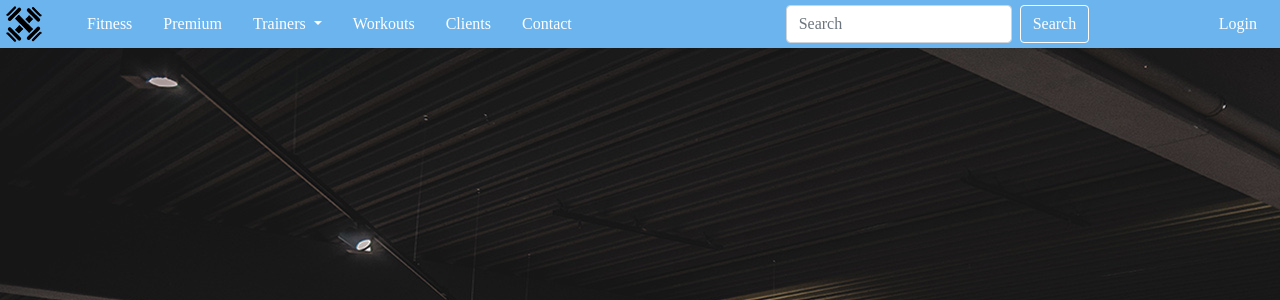
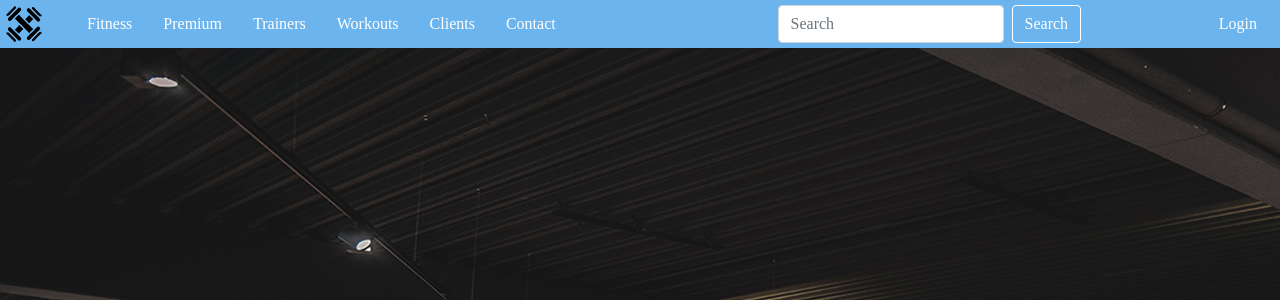
Before and after one commit to MarinAmidzic/FitnessPHP, a PHP site: page / in a window 1280 px wide. Shown: the top 300 px of the page. Run offline with PHP 8.4, Linux system fonts and the light colour scheme; some libraries are stand-ins or nearby versions; some web fonts are replaced.

Commit message:
maknut dropdown

```diff
--- a/app/view/predlozak/izbornik.phtml
+++ b/app/view/predlozak/izbornik.phtml
@@ -12,15 +12,8 @@
               <li class="nav-item">
                 <a class="nav-link active xy "  aria-current="page" href="<?=App::config('url')?>index/premium">Premium</a>
               </li>
-              <li class="nav-item dropdown xy" id="drop">
-                <a class="nav-link dropdown-toggle"  href="<?=App::config('url')?>trener/index" id="navbarDropdown" role="button" data-bs-toggle="dropdown" aria-expanded="false">
-                  Trainers
-                </a>
-                <ul class="dropdown-menu" aria-labelledby="navbarDropdown">
-                  <li><a class="dropdown-item" href="<?=App::config('url')?>trener/index">Conditioning</a></li>
-                  <li><a class="dropdown-item" href="#">Power</a></li>
-                  <li><a class="dropdown-item" href="#">Maintain</a></li>
-                </ul>
+              <li class="nav-item">
+                <a class="nav-link active xy "  aria-current="page" href="<?=App::config('url')?>trener/index">Trainers</a>
               </li>
               <li class="nav-item">
                 <a class="nav-link active xy"  aria-current="page" href="<?=App::config('url')?>index/trening">Workouts</a>
--- a/app/view/privatno/Trener/index.phtml
+++ b/app/view/privatno/Trener/index.phtml
@@ -13,7 +13,7 @@
         <?=$trener->brojKlijenata?> ,
         <?=$trener->vrsta?> ,
         <?=$trener->email?> ,
-        <?=$trener->fitnessCompany?> ,
+
     </li>
 
 
```
